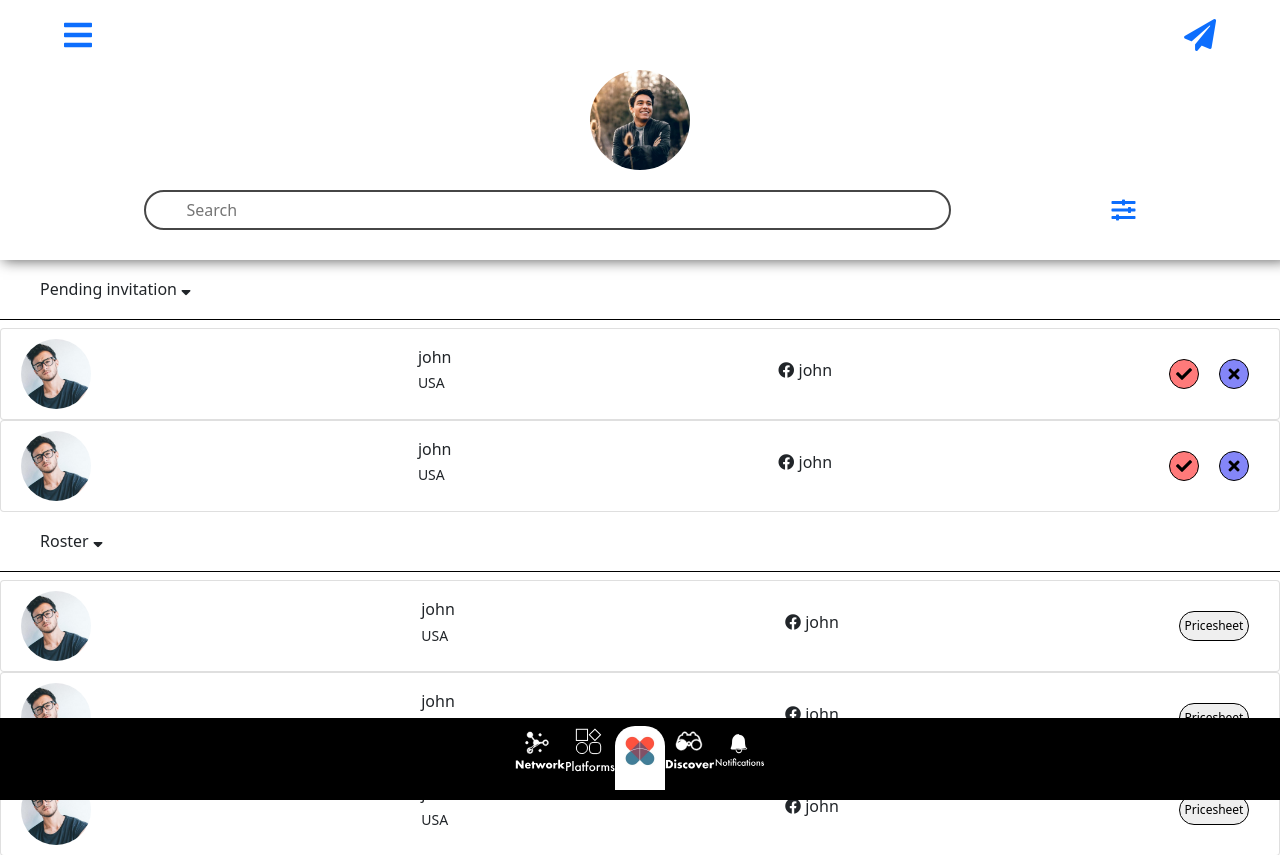
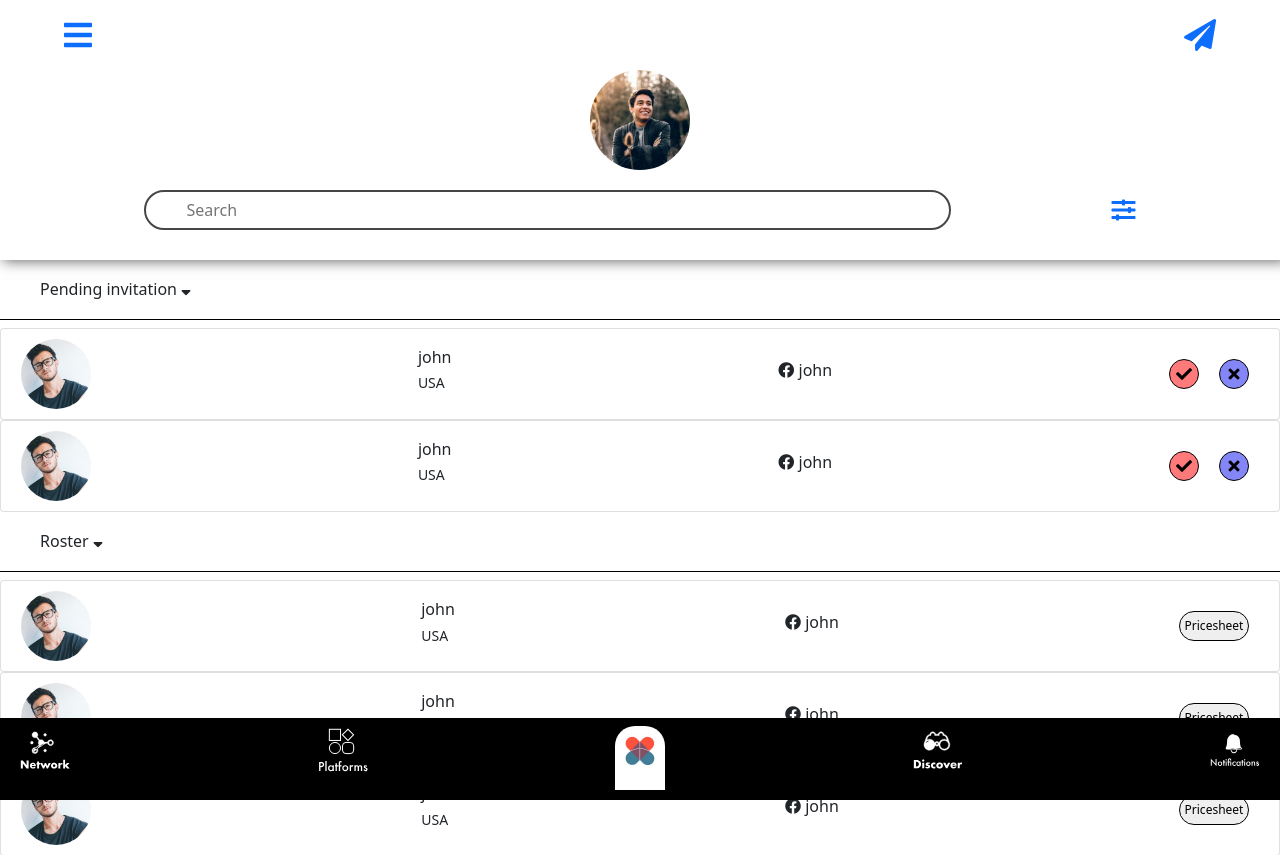
Before and after one commit to Ashish-Coder12/socialkytehtml, a plain HTML site: page index.html in a window 1280 px wide. Shown: the top 855 px of the page. Drawn offline with nearby package versions, Linux system fonts and the light colour scheme.

Commit message:
updated css

```diff
--- a/css/style.css
+++ b/css/style.css
@@ -127,7 +127,8 @@ button{
     list-style: none;
     display: flex;
     justify-content: space-between;
-    padding:0px 2px;
+    width:100%;
+    padding:0px 20px;
     align-items: center;
 }
 .navlink a img {
```
